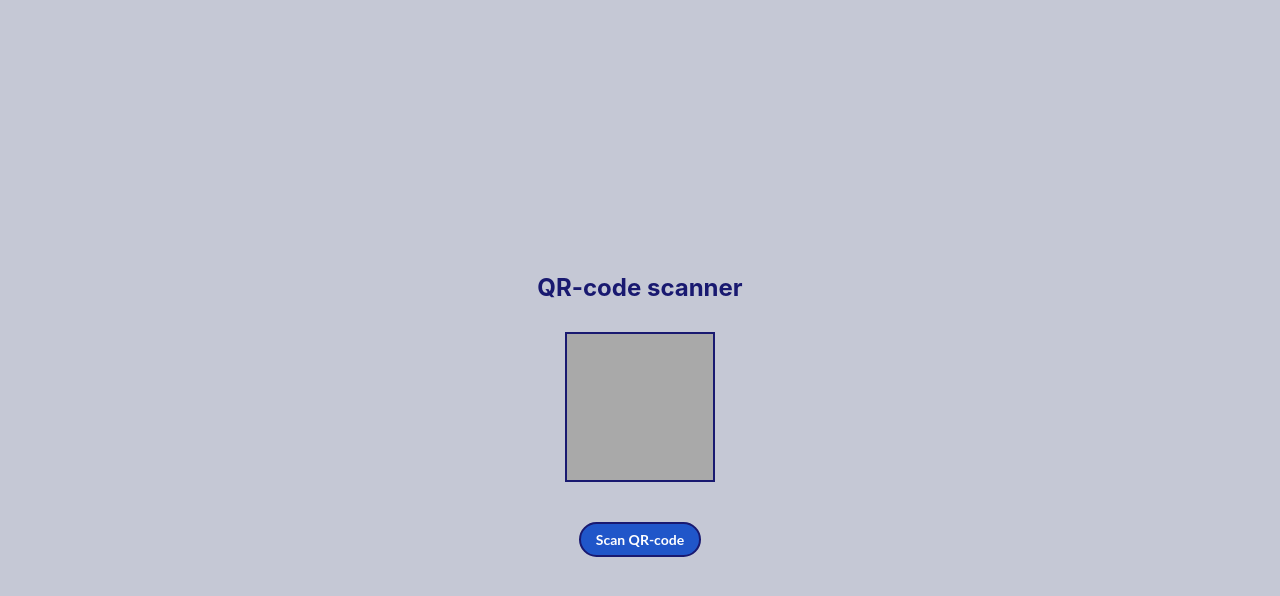
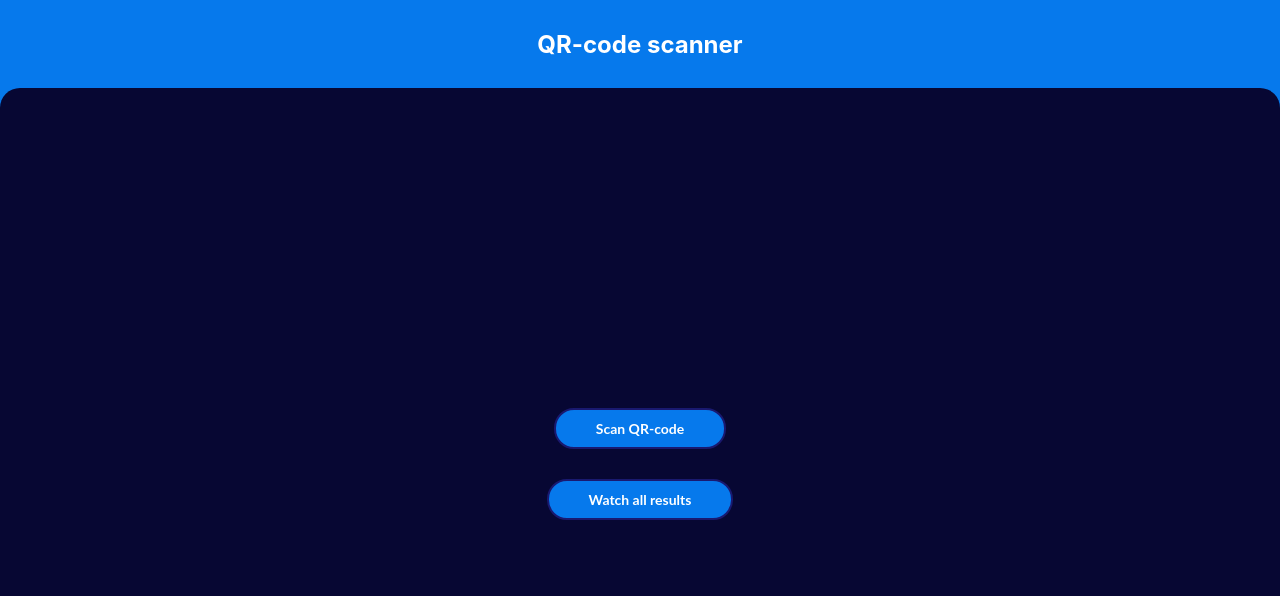
Before and after one commit to KseniaKras/qr-code-scanner, a React (Create React App) app: page / in a window 1280 px wide. Shown: the top 596 px of the page. Built offline with nearby package versions, Linux system fonts and the light colour scheme; the HTML template or start-up script is replaced by a standard one.

Commit message:
added items list, refactoring

```diff
--- a/src/App.css
+++ b/src/App.css
@@ -3,13 +3,49 @@
     padding: 0;
     margin: 0;
     box-sizing: border-box;
-    background-color: #c5c8d5;
 }
 
 .App {
-    margin: 0 auto;
     display: flex;
-    /*flex-direction: column;*/
+    flex-direction: column;
     justify-content: center;
     align-items: center;
+    height: 100vh;
+    background-color: rgb(6, 121, 236);
 }
+
+.header {
+    width: 100%;
+    height: 100px;
+    color: white;
+    font-size: 24px;
+    font-weight: bold;
+    text-align: center;
+    display: flex;
+    justify-content: center;
+    align-items: center;
+    background-color: rgb(6, 121, 236);
+}
+
+@media (max-width: 820px) {
+    .header {
+        height: 200px;
+    }
+}
+
+.content {
+    width: 100%;
+    height: 100%;
+    background-color: rgb(7, 7, 51);
+    /*background-color: rgba(10, 10, 61, 0.95);*/
+    border-radius: 20px 20px 0 0;
+    display: flex;
+    flex-direction: column;
+    justify-content: center;
+    align-items: center;
+    padding: 20px;
+}
+
+.button {
+    margin-top: 10px;
+}
--- a/src/App.tsx
+++ b/src/App.tsx
@@ -1,15 +1,40 @@
-import React from 'react';
+import React, {useState} from 'react';
 import './App.css';
 import {QrScannerContainer} from "./components/QRScannerContainer";
+import ResultsList from "./components/ResultsList";
+import {Button} from "./components/common/Button";
 
+
+export const resultsArray: string[] = []
 
 function App() {
 
-  return (
-    <div className="App">
-        <QrScannerContainer />
-    </div>
-  );
+    const [isShowingList, setIsShowingList] = useState<boolean>(false)
+
+    let addToItemsList = (value: string) => {
+        resultsArray.push(value)
+    }
+
+    let onPressShowResults = () => {
+        setIsShowingList(!isShowingList)
+    }
+
+    return (
+        <div className="App">
+            <header className="header">QR-code scanner</header>
+            <div className="content">
+                {
+                    isShowingList
+                        ? <ResultsList results={resultsArray}/>
+                        : <QrScannerContainer addToItemsList={addToItemsList}/>
+                }
+                <Button
+                    name={isShowingList ? 'Back' : 'Watch all results'}
+                    onPressHandler={onPressShowResults}
+                />
+            </div>
+        </div>
+    );
 }
 
 export default App;
--- a/src/components/QRScanner.module.css
+++ b/src/components/QRScanner.module.css
@@ -3,20 +3,21 @@
     flex-direction: column;
     justify-content: center;
     align-items: center;
-    min-height: 100vh;
+    /*min-height: 100vh;*/
+    margin-bottom: 30px;
 }
 
-.scannerTitle {
-    margin: 30px 0px;
-    color: midnightblue;
-}
+/*.scannerTitle {*/
+/*    margin: 30px 0px;*/
+/*    color: midnightblue;*/
+/*}*/
 
-.cameraBlock {
-    width: 150px;
-    height: 150px;
-    background-color: darkgray;
-    border: 2px solid midnightblue;
-}
+/*.cameraBlock {*/
+/*    width: 150px;*/
+/*    height: 150px;*/
+/*    background-color: darkgray;*/
+/*    border: 2px solid midnightblue;*/
+/*}*/
 
 .textareaBlock {
     width: 200px;
@@ -27,6 +28,7 @@
 }
 
 .qrcodeText {
+    color: white;
     display: inline-block;
     margin: 20px;
 }
@@ -36,3 +38,9 @@
     display: inline-block;
     margin: 20px;
 }
+
+/*.viewFinder {*/
+/*    width: 100px;*/
+/*    height: 100px;*/
+/*    background-color: white;*/
+/*}*/
--- a/src/components/QRScanner.tsx
+++ b/src/components/QRScanner.tsx
@@ -13,6 +13,7 @@ type ScannerPropsType = {
     downloadFile: () => void
     scanQRCode: () => void
     backToMainPage: () => void
+    addToItemsList: (value: string) => void
 }
 
 export const QrScanner: React.FC<ScannerPropsType> = ({
@@ -24,20 +25,22 @@ export const QrScanner: React.FC<ScannerPropsType> = ({
                                                           downloadFile,
                                                           scanQRCode,
                                                           backToMainPage,
+                                                          addToItemsList,
                                                       }) => {
 
     return (
         <div className={s.scannerBlock}>
-            <h2 className={s.scannerTitle}>QR-code scanner</h2>
+            {/*<h2 className={s.scannerTitle}>QR-code scanner</h2>*/}
             {
                 qrCodeView
-                    ? <>
-                        <Button name={'back'} onPressHandler={backToMainPage}/>
+                    && <>
+                        <Button name={'Back'} onPressHandler={backToMainPage}/>
                         <QrReader
                             constraints={{facingMode: 'environment'}}
                             onResult={(result, error) => {
                                 if (!!result) {
                                     setData(result?.getText());
+                                    addToItemsList(result?.getText())
                                     setQRCodeView(false)
                                 }
                                 if (!!error) {
@@ -46,10 +49,14 @@ export const QrScanner: React.FC<ScannerPropsType> = ({
                                 }
                             }}
                             containerStyle={{width: '100%'}}
+                            videoContainerStyle={{
+                                width: '200px',
+                                height: '200px',
+                            }}
                             scanDelay={500}
                         />
                     </>
-                    : <div className={s.cameraBlock}/>
+                    // : ''   // <div className={s.cameraBlock}/>
             }
 
             {
@@ -57,7 +64,6 @@ export const QrScanner: React.FC<ScannerPropsType> = ({
                     ? <span className={s.qrcodeText} onClick={downloadFile}>{data}</span>
                     : <span className={s.errorText}>Need to scan QR-code</span>
             }
-
 
             {
                 !qrCodeView
--- a/src/components/QRScannerContainer.tsx
+++ b/src/components/QRScannerContainer.tsx
@@ -2,7 +2,11 @@ import React, {useState} from 'react';
 import {QrScanner} from "./QRScanner";
 
 
-export const QrScannerContainer: React.FC = ({}) => {
+type QrScannerContainerPropsType = {
+    addToItemsList: (value: string) => void
+}
+
+export const QrScannerContainer: React.FC<QrScannerContainerPropsType> = ({addToItemsList}) => {
 
     const [qrCodeView, setQRCodeView] = useState(false)
     const [data, setData] = useState('');
@@ -13,11 +17,12 @@ export const QrScannerContainer: React.FC = ({}) => {
         setQRCodeView(true)
     }
 
-    //1-скачиваем результат в виду файла .txt
-    //2-после скачивания выключается режим сканирования
-    //3-зачищаем строку результата
-    //4-Либо высвечивается ошибка
-
+    /*
+    1-скачиваем результат в виду файла .txt
+    2-после скачивания выключается режим сканирования
+    3-зачищаем строку результата
+    4-Либо высвечивается ошибка
+    */
     const onPressDownloadFile = () => {
         if (data !== '') {
             setError(false)
@@ -29,7 +34,6 @@ export const QrScannerContainer: React.FC = ({}) => {
             element.download = 'qr-code.txt';
             document.body.appendChild(element);
             element.click()
-            setQRCodeView(false)
             setData('')
         } else {
             setError(true)
@@ -40,7 +44,6 @@ export const QrScannerContainer: React.FC = ({}) => {
         setQRCodeView(false)
         setError(false)
     }
-
 
     return (
         <>
@@ -53,6 +56,7 @@ export const QrScannerContainer: React.FC = ({}) => {
                 downloadFile={onPressDownloadFile}
                 scanQRCode={onPressScanQR}
                 backToMainPage={backToMainPage}
+                addToItemsList={addToItemsList}
             />
         </>
     );
--- /dev/null
+++ b/src/components/ResultsList.module.css
@@ -0,0 +1,15 @@
+.resultsBlock {
+    display: flex;
+    flex-direction: column;
+    justify-content: center;
+    align-items: center;
+    color: white;
+}
+.itemsList {
+    margin: 10px 0;
+
+}
+.item {
+    list-style: none;
+    margin: 5px;
+}
--- /dev/null
+++ b/src/components/ResultsList.tsx
@@ -0,0 +1,22 @@
+import React from 'react';
+import s from './ResultsList.module.css';
+
+
+type ResultsList = {
+    results: string[]
+}
+
+const ResultsList: React.FC<ResultsList> = ({results}) => {
+
+    let resultsItems = results.map( (r, i) => <li key={i} className={s.item}>{r}</li> )
+
+    return (
+        <div className={s.resultsBlock}>
+            <ul className={s.itemsList}>
+            {resultsItems}
+            </ul>
+        </div>
+    );
+};
+
+export default ResultsList;
--- a/src/components/common/Button.module.css
+++ b/src/components/common/Button.module.css
@@ -2,7 +2,7 @@
     font-family: 'Lato', sans-serif;
     cursor: pointer;
     display: inline-block;
-    background-color: #2056c9;
+    background-color: rgb(6, 121, 236);;
     color: white;
     font-size: 14px;
     font-weight: bold;
@@ -10,7 +10,7 @@
     border-radius: 20px;
 
     /*margin-top: 50px;*/
-    padding: 7px 15px;
+    padding: 10px 40px;
 }
 
 .button:hover {
```
Also changed, not shown: src/components/utils/LocalStorage.ts (added, +22 -0 lines).
